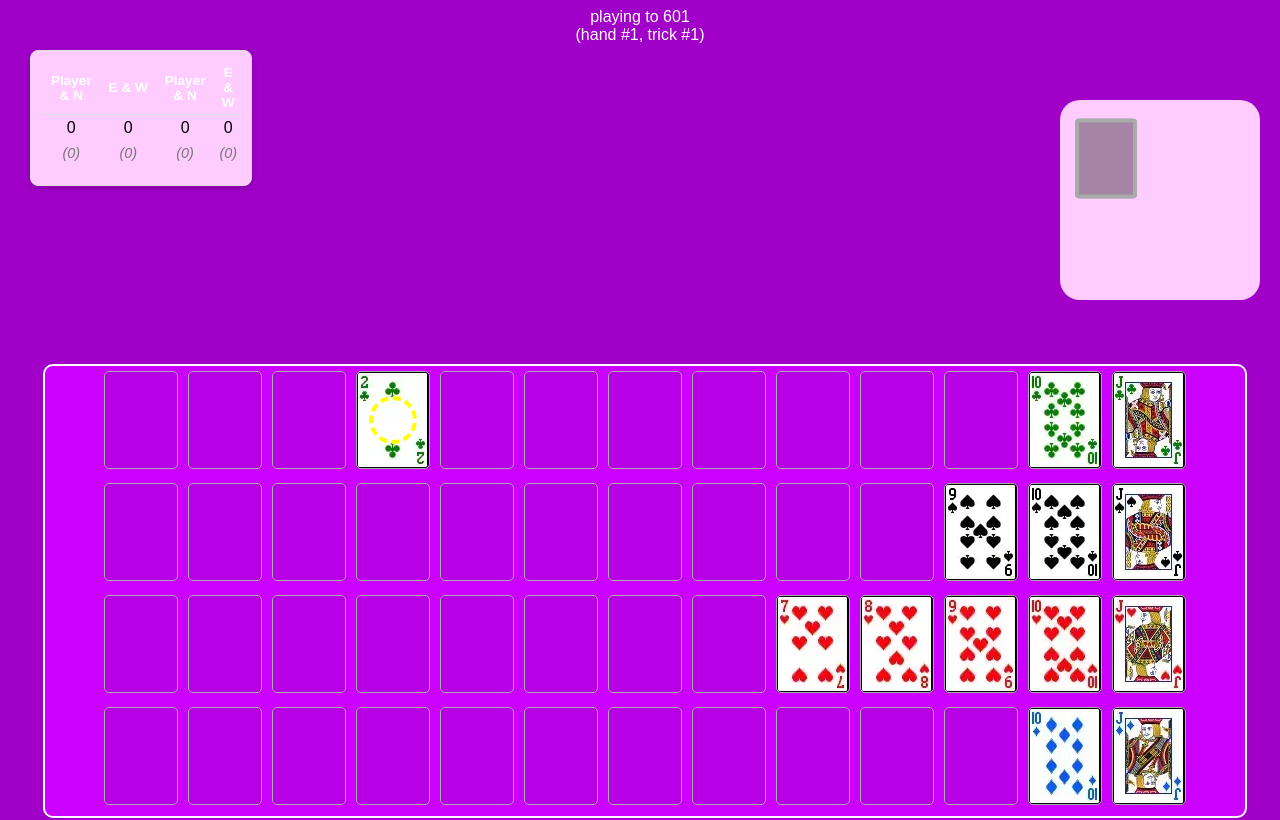
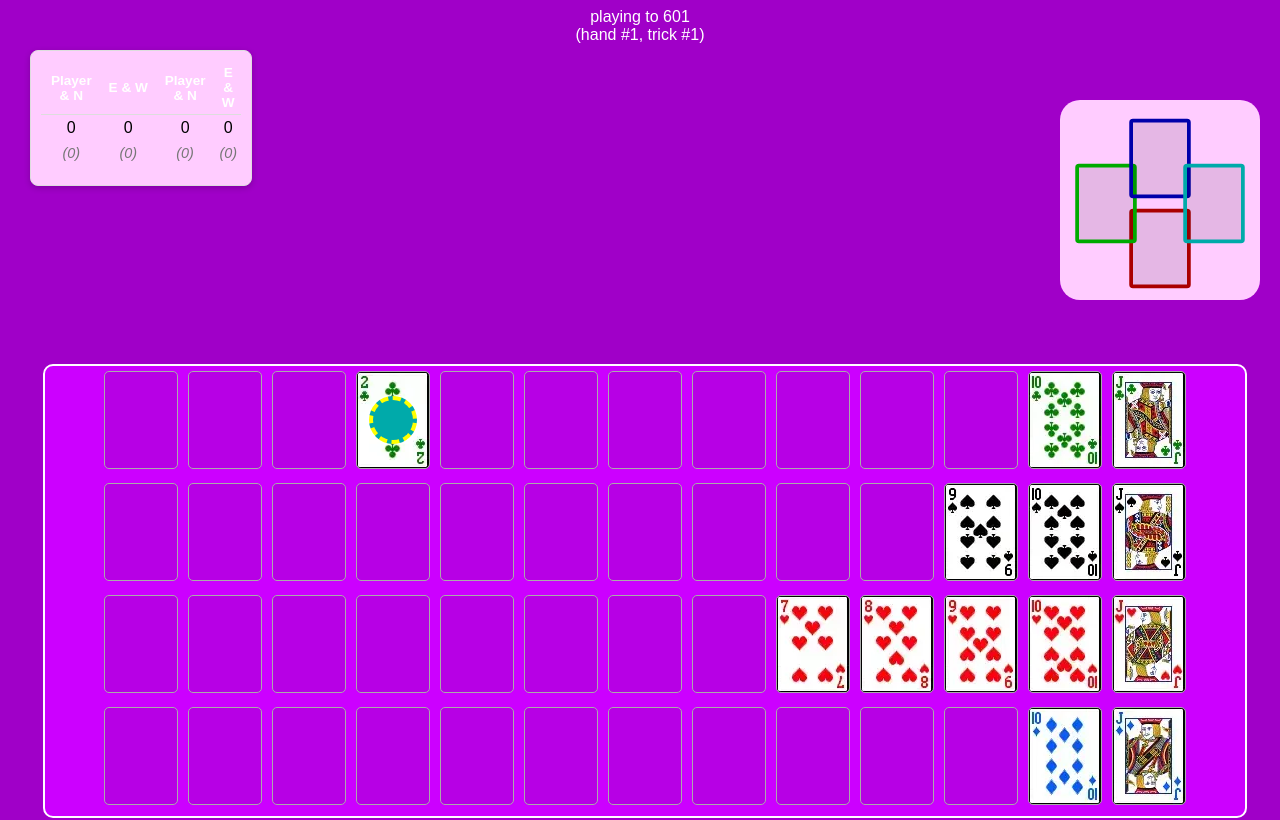
Before and after one commit to ADBond/witan, a website built with Vite: page index.html in a window 1280 px wide. Shown: the top 820 px of the page. Built offline with nearby package versions, Linux system fonts and the light colour scheme.

Commit message:
display other players

```diff
--- a/public/style.css
+++ b/public/style.css
@@ -64,7 +64,6 @@ body {
     border-style: dashed;
 }
 
-/* TODO player colours */
 .marker-player {
     background-color: #a00;
 }
@@ -75,6 +74,10 @@ body {
 
 .marker-comp2 {
     background-color: #00a;
+}
+
+.marker-comp3 {
+    background-color: #0aa;
 }
 
 .marker-owned {
@@ -150,6 +153,23 @@ body {
     border-style: solid;
 }
 
+
+.prev-player .card {
+    border-color: #a00;
+}
+
+.prev-comp1 .card {
+    border-color: #0a0;
+}
+
+.prev-comp2 .card {
+    border-color: #00a;
+}
+
+.prev-comp3 .card {
+    border-color: #0aa;
+}
+
 /* 3-player */
 #prev-player-3 {
     top: 90px;
@@ -157,17 +177,9 @@ body {
     transform: translateX(-50%) scale(0.75);
 }
 
-#prev-player-3 .card {
-    border-color: #a00;
-}
-
 #prev-comp1-3 {
     top: 0;
     left: 0;
-}
-
-#prev-comp1-3 .card {
-    border-color: #0a0;
 }
 
 #prev-comp2-3 {
@@ -175,8 +187,27 @@ body {
     right: 0;
 }
 
-#prev-comp2-3 .card {
-    border-color: #00a;
+/* 4-player */
+#prev-comp1-4 {
+    top: 45px;
+    left: 0;
+}
+
+#prev-comp2-4 {
+    top: 0;
+    left: 50%;
+    transform: translateX(-50%) scale(0.75);
+}
+
+#prev-comp3-4 {
+    top: 45px;
+    right: 0;
+}
+
+#prev-player-4 {
+    top: 90px;
+    left: 50%;
+    transform: translateX(-50%) scale(0.75);
 }
 
 .scores-panel {
--- a/src/game/gamestate.ts
+++ b/src/game/gamestate.ts
@@ -34,7 +34,7 @@ export class GameState {
 
     constructor(public playerNames: AgentName[], public config: GameConfig) {
         // TODO: more / flexi ??
-        const playerConfig: PlayerName[] = ['player', 'comp1', 'comp2'];
+        const playerConfig: PlayerName[] = ['player', 'comp1', 'comp2', 'comp3'];
         const agents: Agent[] = playerNames.map((name) => agentLookup(name));
         this.players = playerNames.map(
             (name, i) => new Player(
--- a/src/interface/render.ts
+++ b/src/interface/render.ts
@@ -62,6 +62,7 @@ export async function renderState(state: GameStateForUI) {
     const prevEl = document.createElement('div');
     prevEl.id = `prev-${playerName}-${numPlayers}`;
     prevEl.classList.add('prev-slot');
+    prevEl.classList.add(`prev-${playerName}`);
     prevAreaEl.appendChild(prevEl);
     const prevCard = state.previous[playerName as PlayerName]!;
     const prevCardEl = createCardElement(prevCard !== null ? prevCard.toStringShort(): "");
```
